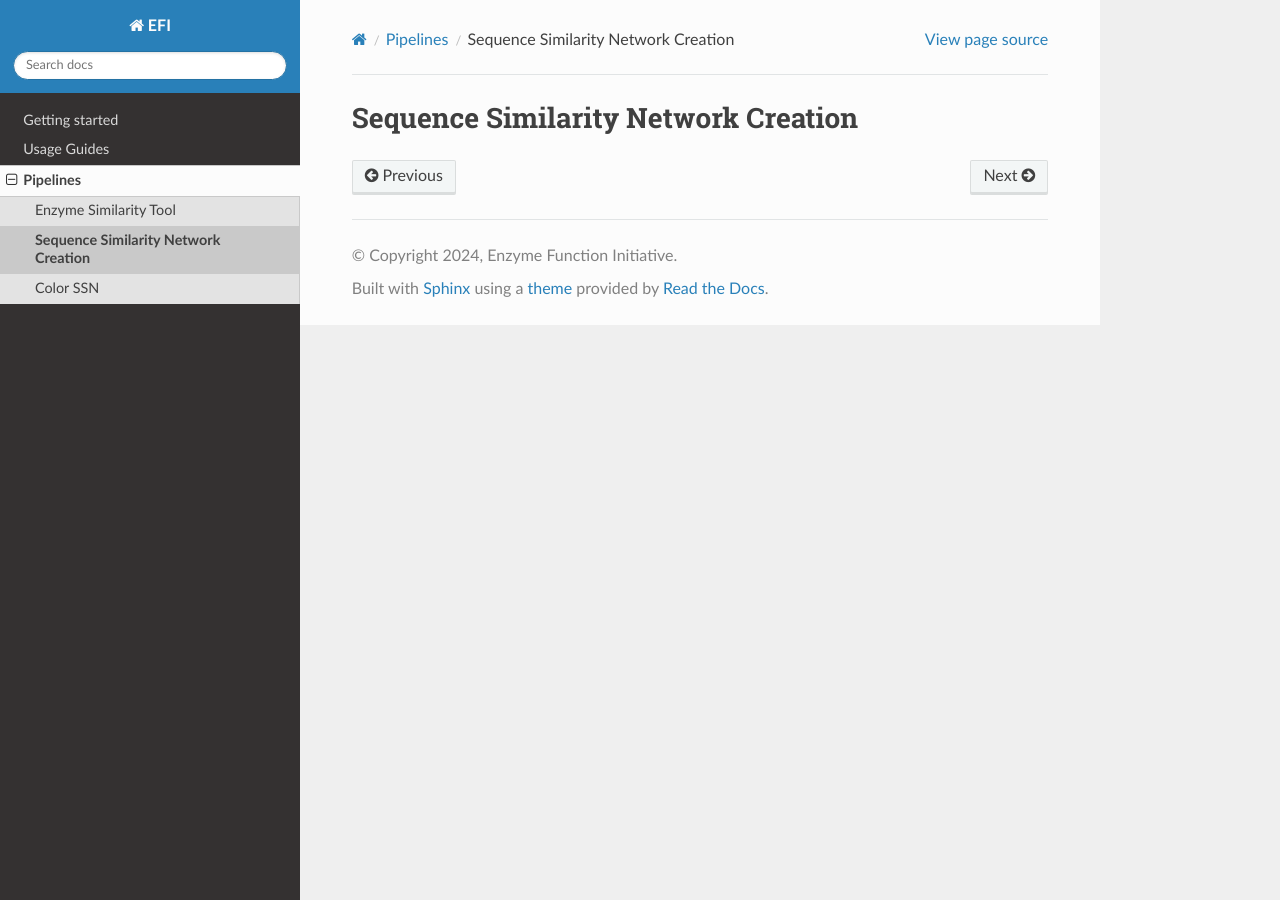
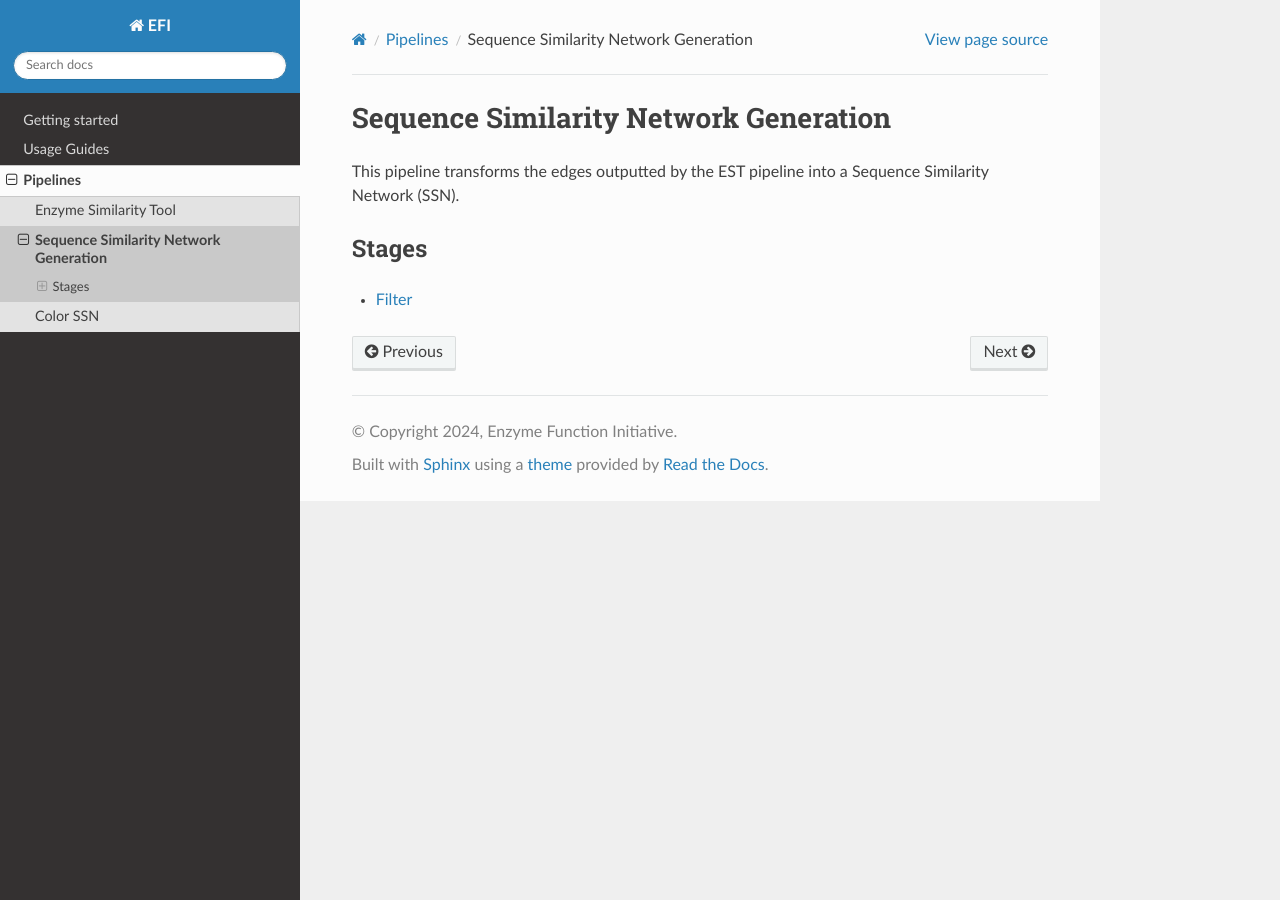
Before and after one commit to EnzymeFunctionInitiative/EST, a Sphinx documentation site: the page built from docs/source/pipelines/generatessn/index.rst, in a window 1280 px wide. Built offline with Sphinx 7.4.7 and the Read the Docs theme 2.0.0, drawn with Linux system fonts in a browser that asks for light colours.

Commit message:
Add docs for ssngeneration filter

```diff
--- a/docs/source/pipelines/generatessn/index.rst
+++ b/docs/source/pipelines/generatessn/index.rst
@@ -1,2 +1,11 @@
-Sequence Similarity Network Creation
-====================================
+Sequence Similarity Network Generation
+======================================
+
+This pipeline transforms the edges outputted by the EST pipeline into a Sequence
+Similarity Network (SSN).
+
+Stages
+----------
+.. toctree::
+    filter/index.rst
+    :maxdepth: 1
```
Also changed, not shown: docs/source/pipelines/generatessn/filter/index.rst (added, +9 -0 lines), docs/source/pipelines/generatessn/filter/render_filter_blast_sql_template.rst (added, +15 -0 lines).
